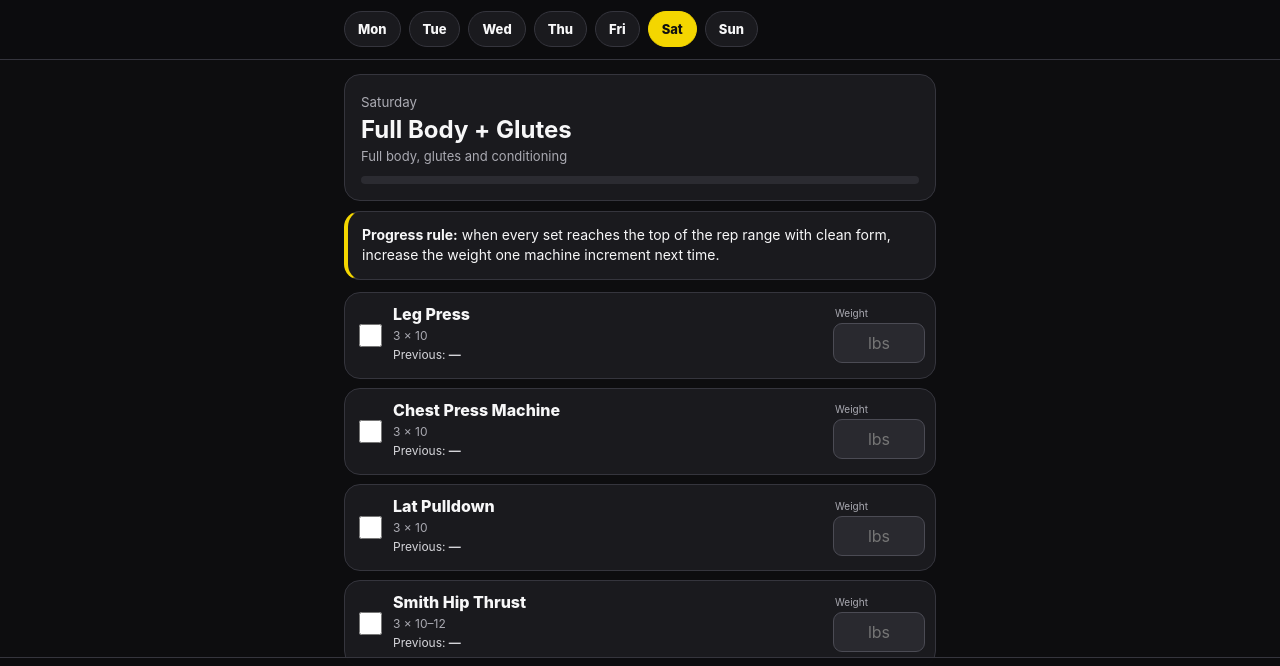
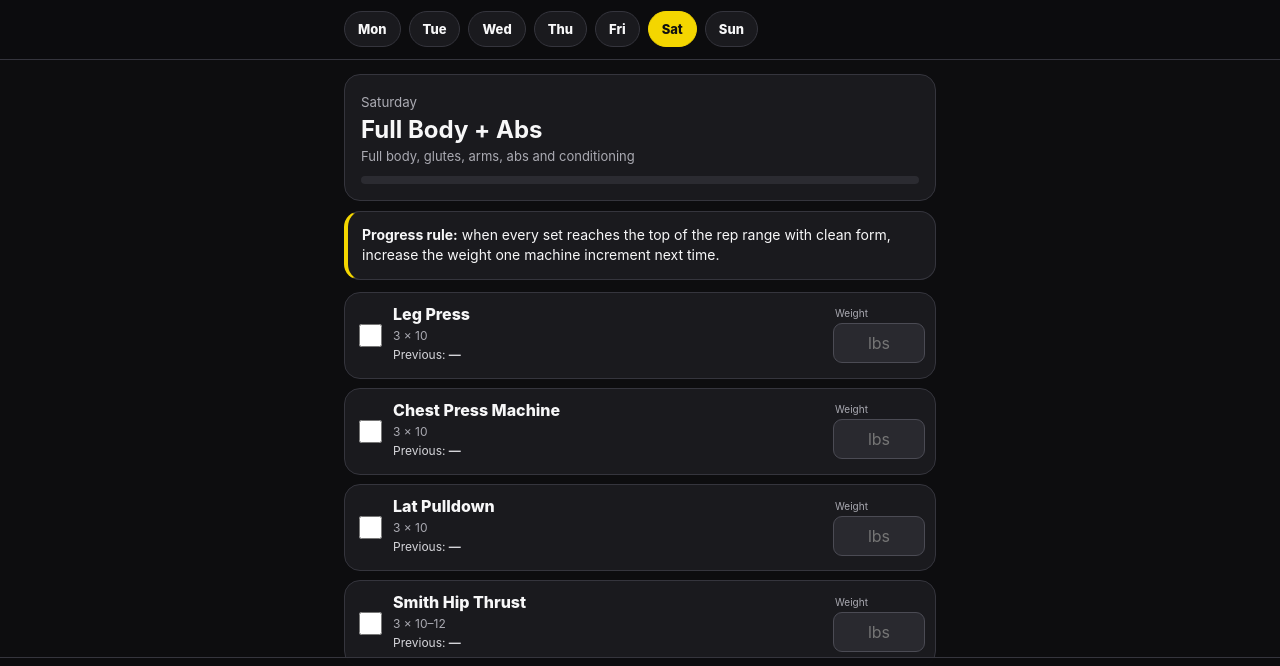
Before and after one commit to ozzs777/built-with-discipline, a plain HTML site: page index.html in a window 1280 px wide. Shown: the part 72-738 px from the top of the page. Drawn offline with Linux system fonts and the light colour scheme.

Commit message:
Update index.html

```diff
--- a/index.html
+++ b/index.html
@@ -36,7 +36,7 @@ Tuesday:{title:'Pull',focus:'Back, rear delts and biceps',ex:[['Lat Pulldown','3
 Wednesday:{title:'Legs + Glutes',focus:'Quads, hamstrings, glutes and calves',ex:[['Leg Press','3 × 10–12','strength'],['Smith Romanian Deadlift','3 × 8–12','strength'],['Smith Hip Thrust','3 × 8–12','strength'],['Bulgarian Split Squat','3 × 8–10 each','strength'],['Seated Leg Curl','3 × 10–12','strength'],['Leg Extension','3 × 10–12','strength'],['Hip Abductor Machine','3 × 15–20','strength'],['Calf Press on Leg Press','3 × 15–20','strength']]},
 Thursday:{title:'Chest + Back + Core',focus:'Upper-body compounds and abs',ex:[['Smith Machine Bench Press','3 × 8–10','strength'],['Lat Pulldown','3 × 8–12','strength'],['Incline Chest Press','3 × 10–12','strength'],['Seated Row Machine','3 × 10–12','strength'],['Cable Fly','3 × 12–15','strength'],['Straight-Arm Pulldown','3 × 12–15','strength'],['Ab Crunch Machine','3 × 12–15','strength'],['Pallof Press','3 × 10 each','strength']]},
 Friday:{title:'Shoulders + Arms',focus:'Delts, biceps, triceps and traps',ex:[['Shoulder Press Machine','3 × 8–12','strength'],['Lateral Raise Machine','3 × 12–15','strength'],['Rear Delt Fly Machine','3 × 12–15','strength'],['Cable Upright Row','3 × 10–12','strength'],['Preacher Curl Machine','3 × 10–12','strength'],['Rope Triceps Pushdown','3 × 10–12','strength'],['Cable Curl','3 × 10–12','strength'],['Overhead Rope Extension','3 × 10–12','strength']]},
-Saturday:{title:'Full Body + Glutes',focus:'Full body, glutes and conditioning',ex:[['Leg Press','3 × 10','strength'],['Chest Press Machine','3 × 10','strength'],['Lat Pulldown','3 × 10','strength'],['Smith Hip Thrust','3 × 10–12','strength'],['Cable Glute Kickback','3 × 12 each','strength'],['Walking Lunge','3 × 10 each','bodyweight'],['Plank','3 × 45–60 sec','bodyweight'],['Incline Treadmill','10–15 min','cardio']]},
+Saturday:{title:'Full Body + Abs',focus:'Full body, glutes, arms, abs and conditioning',ex:[['Leg Press','3 × 10','strength'],['Chest Press Machine','3 × 10','strength'],['Lat Pulldown','3 × 10','strength'],['Smith Hip Thrust','3 × 10–12','strength'],['Seated Leg Curl','3 × 10–12','strength'],['Dumbbell Lateral Raise','3 × 12–15','strength'],['Cable Glute Kickback','3 × 12 each','strength'],['Walking Lunge','3 × 10 each','bodyweight'],['Cable or Machine Biceps Curl','3 × 10–12','strength'],['Rope Triceps Pushdown','3 × 10–12','strength'],['Cable Crunch','3 × 10–15','strength'],['Captain’s Chair Knee Raise','3 × 10–15','bodyweight'],['Reverse Crunch','3 × 12–15','bodyweight'],['Weighted Decline Crunch','3 × 10–15','strength'],['Plank','2 × 45–60 sec','bodyweight'],['Incline Treadmill','10–15 min','cardio']]},
 Sunday:{title:'Recovery',focus:'Restore, walk and prepare',ex:[['Easy Walk','30 min','cardio'],['Full-Body Stretch','10 min','bodyweight'],['Meal Prep','Complete','bodyweight'],['Weekly Reflection','Complete','bodyweight']]}
 };
 const STORE=(()=>{let mem={};try{const t='__test';localStorage.setItem(t,'1');localStorage.removeItem(t);return{get:k=>localStorage.getItem(k),set:(k,v)=>localStorage.setItem(k,v),del:k=>localStorage.removeItem(k)}}catch(e){return{get:k=>Object.prototype.hasOwnProperty.call(mem,k)?mem[k]:null,set:(k,v)=>{mem[k]=String(v)},del:k=>{delete mem[k]}}}})();
```
